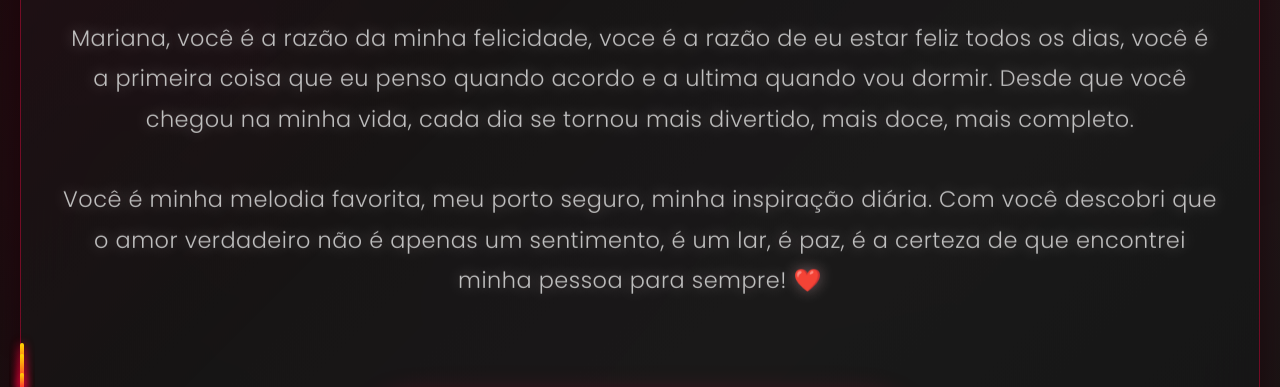
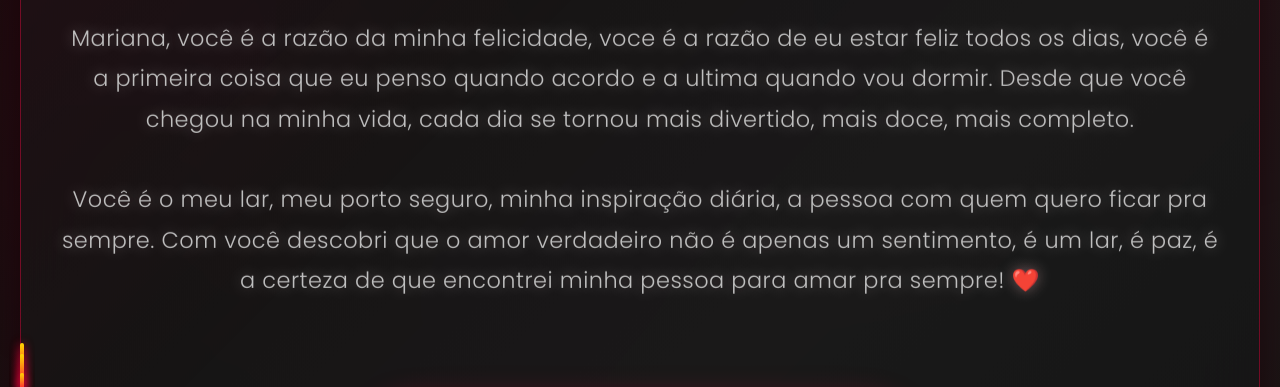
Before and after one commit to VictorHoinats/MarianaDestino, a plain HTML site: page index.html in a window 1280 px wide. Shown: the part 388-775 px from the top of the page. Drawn offline with Linux system fonts and the light colour scheme.

Commit message:
Update index.html

```diff
--- a/index.html
+++ b/index.html
@@ -32,7 +32,7 @@
             <div class="love-message">
                 <p><span class="girlfriend-name"></span>, você é a razão da minha felicidade, voce é a razão de eu estar feliz todos os dias, você é a primeira coisa que eu penso quando acordo e a ultima quando vou dormir. Desde que você chegou na minha vida, cada dia se tornou mais divertido, mais doce, mais completo.</p>
                 <br>
-                <p>Você é minha melodia favorita, meu porto seguro, minha inspiração diária. Com você descobri que o amor verdadeiro não é apenas um sentimento, é um lar, é paz, é a certeza de que encontrei minha pessoa para sempre! ❤️</p>
+                <p>Você é o meu lar, meu porto seguro, minha inspiração diária, a pessoa com quem quero ficar pra sempre. Com você descobri que o amor verdadeiro não é apenas um sentimento, é um lar, é paz, é a certeza de que encontrei minha pessoa para amar pra sempre! ❤️</p>
             </div>
 
             <button class="surprise-btn" onclick="showSurprise()">
```
